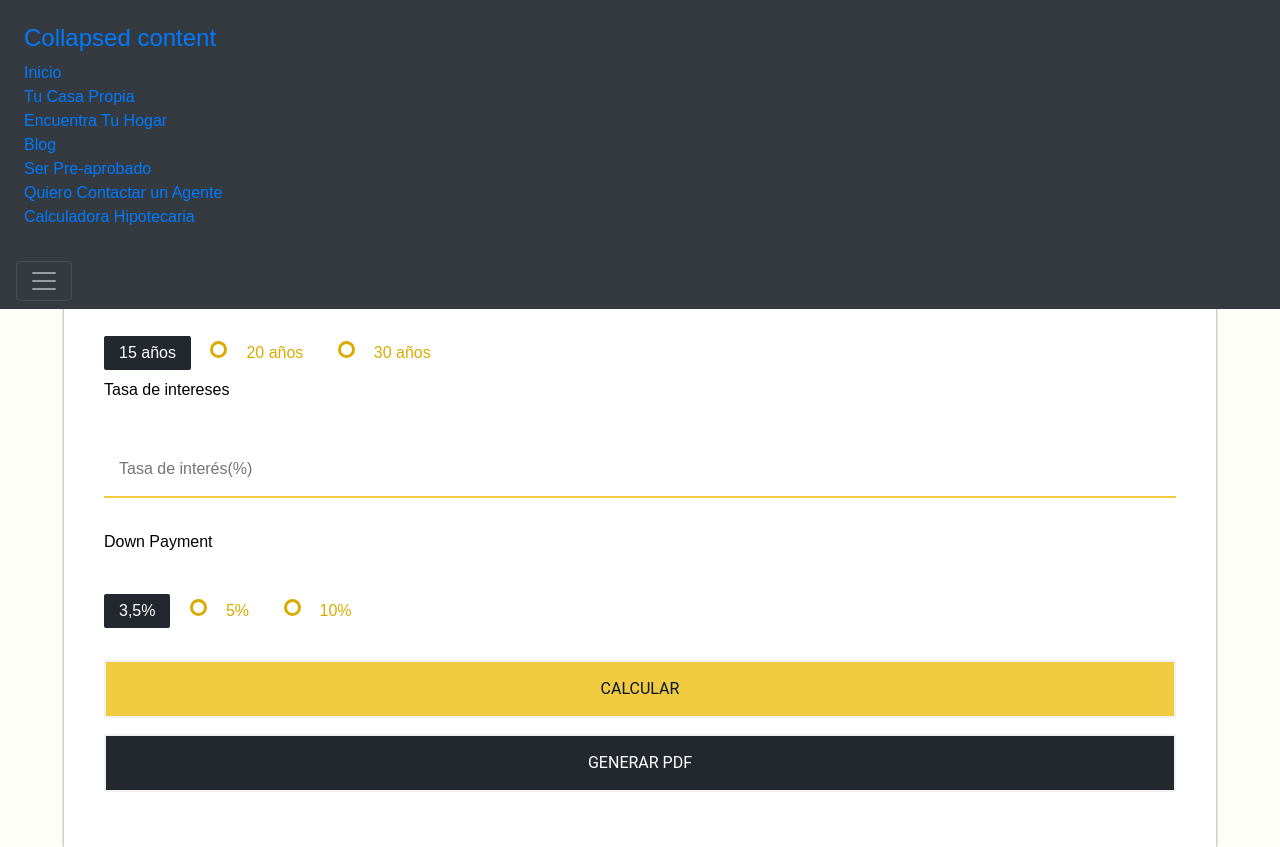
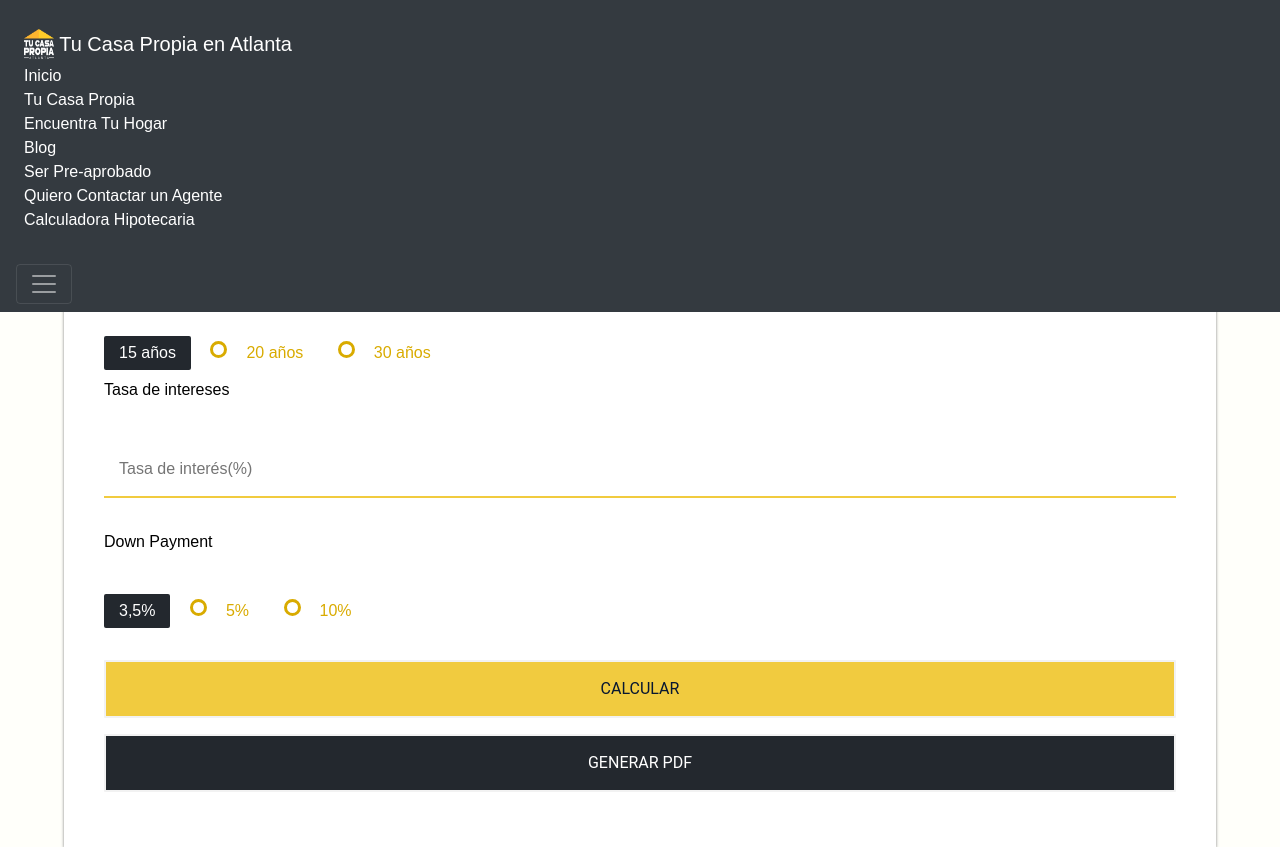
Before and after one commit to johancastillo/html2pdf_project, a PHP site: page / in a window 1280 px wide, after a click that opens the changed part. Shown: the top 847 px of the page. Run offline with PHP 8.4, Linux system fonts and the light colour scheme; data that the repository does not hold is empty; some libraries are stand-ins or nearby versions.

Commit message:
Cambios en el navbar

```diff
--- a/css/estilos.css
+++ b/css/estilos.css
@@ -1,3 +1,7 @@
 body > p{
   margin-top: 50px;
 }
+
+.navegacion a{
+  color: #fff !important;
+}
--- a/index.php
+++ b/index.php
@@ -132,12 +132,16 @@ if( isset($_POST['calcular'])){
 
 <body>
   <!-- Navbar -->
-  <div class="fixed-top">
+  <div class="fixed-top navegacion">
   <div class="collapse" id="navbarToggleExternalContent">
     <div class="bg-dark p-4">
-      <h5 class="text-white h4"><a href="#">Collapsed content</a></h5>
-      <span class="text-white"><a href="http://tucasapropiaenatlanta.com/">Inicio</a></span><br>
-      <span class="text-white"><a href="http://tucasapropiaenatlanta.com/tucasapropia/">Tu Casa Propia</a></span><br>
+      <a class="navbar-brand" href="#">
+        <img src="img/logo-casa.png" width="30" height="30" class="d-inline-block align-top" alt="" loading="lazy">
+          Tu Casa Propia en Atlanta
+      </a>
+      <br>
+      <span><a href="http://tucasapropiaenatlanta.com/">Inicio</a></span><br>
+      <span><a href="http://tucasapropiaenatlanta.com/tucasapropia/">Tu Casa Propia</a></span><br>
       <span class="text-white"><a href="http://tucasapropiaenatlanta.com/category/inmuebles/">Encuentra Tu Hogar</a></span><br>
       <span class="text-white"><a href="http://tucasapropiaenatlanta.com/category/blog/">Blog</a></span><br>
       <span class="text-white"><a href="http://tucasapropiaenatlanta.com/ser-pre-aprobado/">Ser Pre-aprobado</a></span><br>
```
